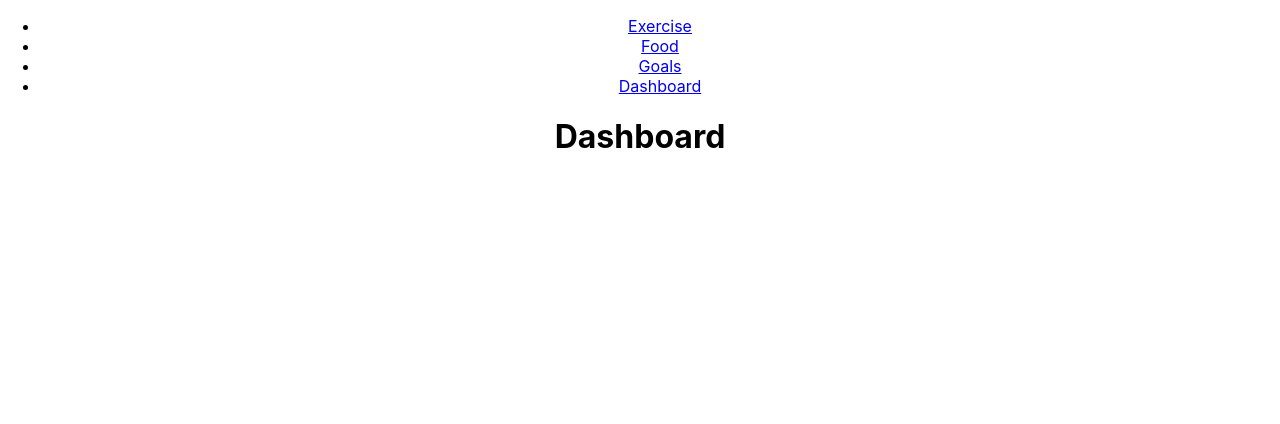
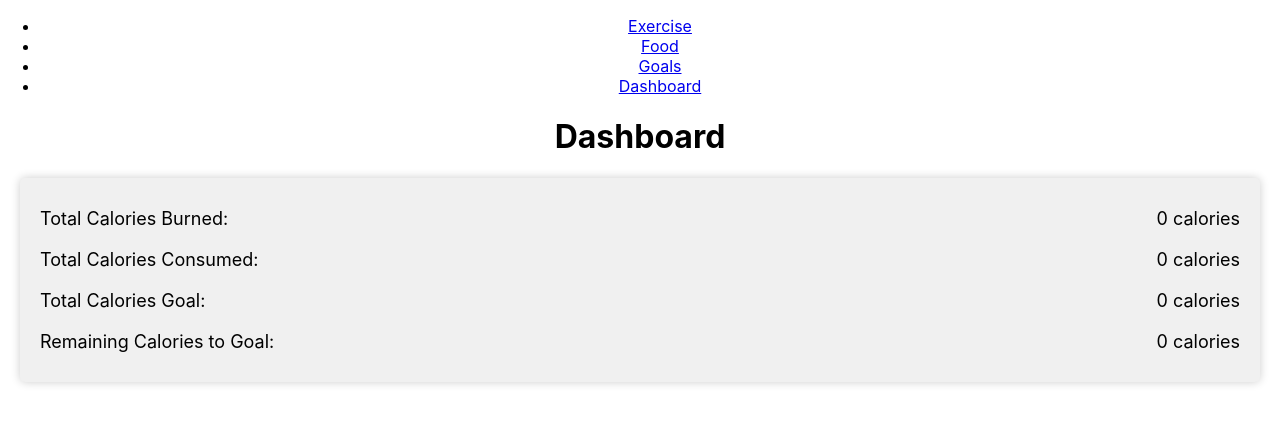
Before and after one commit to VinlaRose/fitness-tracker-redux, a React (Create React App) app: page / in a window 1280 px wide. Shown: the top 424 px of the page. Built offline with nearby package versions, Linux system fonts and the light colour scheme; no server answers.

Commit message:
Dashboard done

```diff
--- a/src/App.css
+++ b/src/App.css
@@ -36,7 +36,7 @@
     transform: rotate(360deg);
   }
 }
-/* Exercise.css */
+
 
 .exercise-container {
     font-family: Arial, sans-serif;
@@ -89,3 +89,22 @@
     background-color: #007bff;
     color: white;
   }
+  .dashboard-container {
+    background-color: #f0f0f0;
+    padding: 20px;
+    border-radius: 5px;
+    box-shadow: 0 0 10px rgba(0, 0, 0, 0.2);
+    margin: 20px;
+  }
+
+  .dashboard-summary {
+    display: flex;
+    flex-direction: column;
+  }
+
+  .dashboard-metric {
+    display: flex;
+    justify-content: space-between;
+    margin: 10px 0;
+    font-size: 18px;
+  }
--- a/src/pages/Dashboard.js
+++ b/src/pages/Dashboard.js
@@ -1,11 +1,59 @@
-import React, { useState } from "react";
+import React, { useEffect, useState } from "react";
+import "../App.css"
+import { useDispatch, useSelector } from "react-redux";
+import { fetchExercise, fetchFood, fetchGoals } from "../redux/actions";
 
 function Dashboard() {
+    const dispatch = useDispatch();
+
+    const state = useSelector((state) => state);
+    console.log(state);
+
+    useEffect(() => {
+        dispatch(fetchGoals());
+        dispatch(fetchExercise());
+        dispatch(fetchFood());
+
+      }, [dispatch]);
 
 
+      const totalCaloriesBurned = state.exercise.reduce((total, exercise) => {
+        return total + exercise.caloriesBurned;
+      }, 0);
+
+      const totalCaloriesConsumed =  state.food.reduce((total, food) => {
+        return total + food.calories;
+      }, 0);
+
+      const totalCaloriesGoal =  state.goals.reduce((total, goal) => {
+        return total + goal.targetCaloriesValue;
+      }, 0);
+
+      const remainingCalories = totalCaloriesGoal - totalCaloriesConsumed
   return (
+
     <div>
      <h1>Dashboard</h1>
+     <div className="dashboard-container">
+      <div className="dashboard-summary">
+        <div className="dashboard-metric">
+          <span>Total Calories Burned:</span>
+          <span>{totalCaloriesBurned} calories</span>
+        </div>
+        <div className="dashboard-metric">
+          <span>Total Calories Consumed:</span>
+          <span>{totalCaloriesConsumed} calories</span>
+        </div>
+        <div className="dashboard-metric">
+          <span>Total Calories Goal:</span>
+          <span>{totalCaloriesGoal} calories</span>
+        </div>
+        <div className="dashboard-metric">
+          <span>Remaining Calories to Goal:</span>
+          <span>{remainingCalories} calories</span>
+        </div>
+      </div>
+    </div>
     </div>
   );
 }
```
